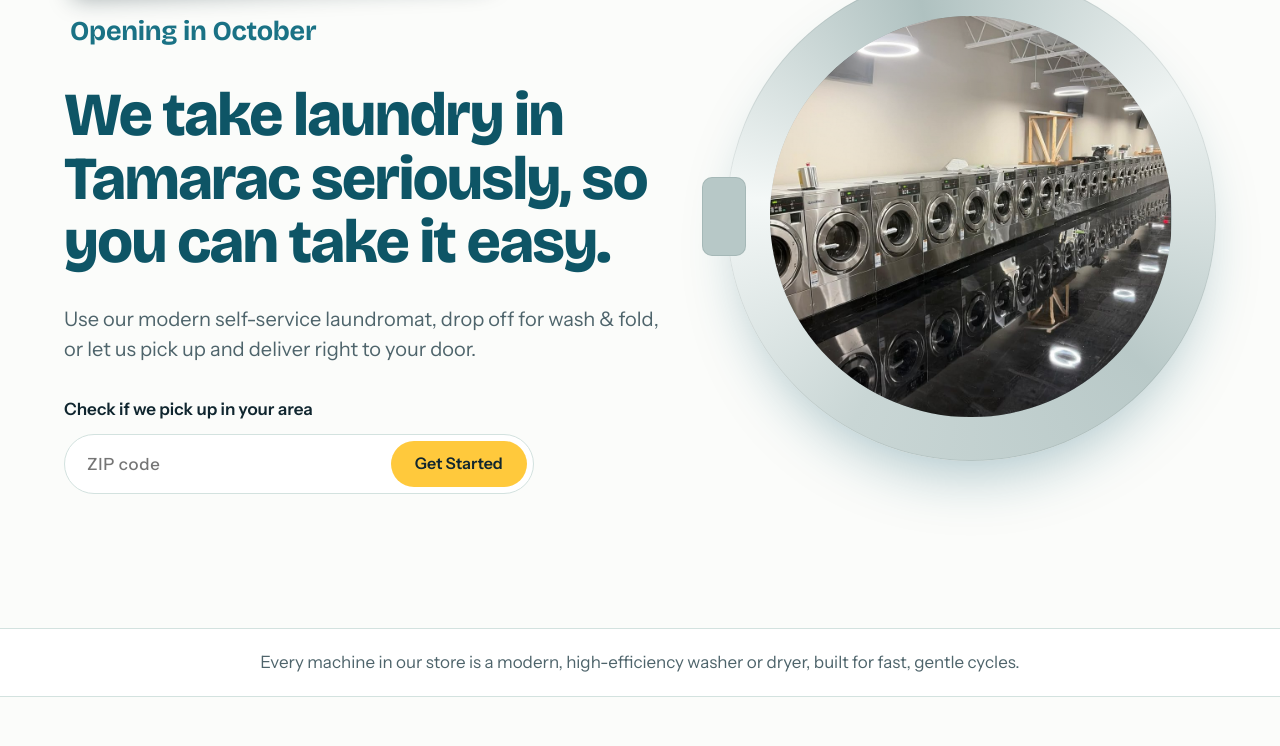
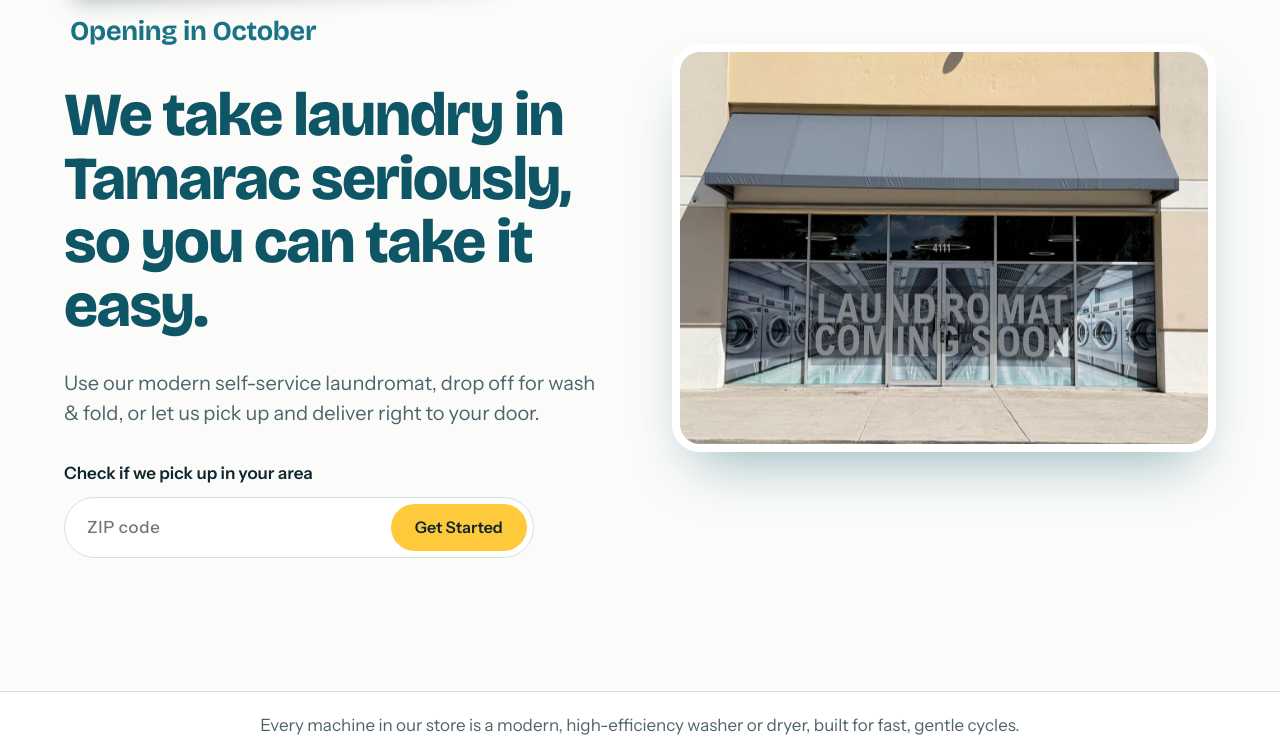
Before and after one commit to Akaashneedsaname/tamarac-laundromart, a plain HTML site: page public/index.html in a window 1280 px wide. Shown: the part 354-1100 px from the top of the page. Drawn offline with nearby package versions, Linux system fonts and the light colour scheme.

Commit message:
Storefront photo as the home page hero
Co-Authored-By: Claude Opus 5.5 <noreply@anthropic.com>

```diff
--- a/assets/css/styles.css
+++ b/assets/css/styles.css
@@ -157,7 +157,7 @@ a.info-chip:hover small { text-decoration: underline; }
 
 /* Home hero with porthole ------------------------------------------------ */
 .home-hero { padding: clamp(48px, 7vw, 96px) 0 clamp(56px, 8vw, 104px); overflow: hidden; }
-.home-hero-grid { display: grid; grid-template-columns: 1.1fr .9fr; gap: clamp(32px, 5vw, 72px); align-items: center; }
+.home-hero-grid { display: grid; grid-template-columns: 1fr 1fr; gap: clamp(32px, 5vw, 72px); align-items: center; }
 .home-hero h1 { max-width: 11em; }
 .home-hero .lead { margin-top: 1.1em; }
 
@@ -173,6 +173,12 @@ a.info-chip:hover small { text-decoration: underline; }
   background: radial-gradient(120% 70% at 28% 18%, rgba(255,255,255,.38), rgba(255,255,255,0) 48%); pointer-events: none; }
 .porthole-glass img { animation: porthole-spin 1.6s cubic-bezier(.2, .7, .1, 1) both; }
 @keyframes porthole-spin { from { transform: rotate(-38deg) scale(1.18); opacity: 0; } to { transform: none; opacity: 1; } }
+
+/* Home hero storefront photo: shown whole (wide shot), large rounded frame */
+.hero-photo { margin: 0; width: 100%; aspect-ratio: 4 / 3; border-radius: var(--r-media); overflow: hidden;
+  box-shadow: 0 30px 60px -24px rgba(14, 85, 102, .45); border: 8px solid #fff; }
+.hero-photo img { animation: hero-photo-in 1s cubic-bezier(.2, .7, .1, 1) both; }
+@keyframes hero-photo-in { from { transform: scale(1.06); opacity: 0; } to { transform: none; opacity: 1; } }
 
 /* Coming soon: a laundry claim ticket */
 .coming-soon { display: inline-flex; align-items: center; gap: 20px; margin: 0 0 40px; padding: 20px 40px 20px 22px;
--- a/public/assets/css/styles.css
+++ b/public/assets/css/styles.css
@@ -157,7 +157,7 @@ a.info-chip:hover small { text-decoration: underline; }
 
 /* Home hero with porthole ------------------------------------------------ */
 .home-hero { padding: clamp(48px, 7vw, 96px) 0 clamp(56px, 8vw, 104px); overflow: hidden; }
-.home-hero-grid { display: grid; grid-template-columns: 1.1fr .9fr; gap: clamp(32px, 5vw, 72px); align-items: center; }
+.home-hero-grid { display: grid; grid-template-columns: 1fr 1fr; gap: clamp(32px, 5vw, 72px); align-items: center; }
 .home-hero h1 { max-width: 11em; }
 .home-hero .lead { margin-top: 1.1em; }
 
@@ -173,6 +173,12 @@ a.info-chip:hover small { text-decoration: underline; }
   background: radial-gradient(120% 70% at 28% 18%, rgba(255,255,255,.38), rgba(255,255,255,0) 48%); pointer-events: none; }
 .porthole-glass img { animation: porthole-spin 1.6s cubic-bezier(.2, .7, .1, 1) both; }
 @keyframes porthole-spin { from { transform: rotate(-38deg) scale(1.18); opacity: 0; } to { transform: none; opacity: 1; } }
+
+/* Home hero storefront photo: shown whole (wide shot), large rounded frame */
+.hero-photo { margin: 0; width: 100%; aspect-ratio: 4 / 3; border-radius: var(--r-media); overflow: hidden;
+  box-shadow: 0 30px 60px -24px rgba(14, 85, 102, .45); border: 8px solid #fff; }
+.hero-photo img { animation: hero-photo-in 1s cubic-bezier(.2, .7, .1, 1) both; }
+@keyframes hero-photo-in { from { transform: scale(1.06); opacity: 0; } to { transform: none; opacity: 1; } }
 
 /* Coming soon: a laundry claim ticket */
 .coming-soon { display: inline-flex; align-items: center; gap: 20px; margin: 0 0 40px; padding: 20px 40px 20px 22px;
--- a/public/index.html
+++ b/public/index.html
@@ -10,7 +10,7 @@
 <meta property="og:title" content="Laundromat, Wash &amp; Fold and Pickup &amp; Delivery in Tamarac | Tamarac Laundromart">
 <meta property="og:description" content="Tamarac Laundromart offers self-service laundry, wash &amp; fold and laundry pickup &amp; delivery in Tamarac.">
 <meta property="og:url" content="https://tamaraclaundromart.com/">
-<meta property="og:image" content="https://tamaraclaundromart.com/assets/img/store-1.jpg">
+<meta property="og:image" content="https://tamaraclaundromart.com/assets/img/storefront.jpg">
 <meta name="theme-color" content="#0E5566">
 <link rel="icon" href="/assets/img/favicon.svg" type="image/svg+xml">
 <link rel="icon" href="/assets/img/favicon-32.png" type="image/png" sizes="32x32">
@@ -18,8 +18,8 @@
 <link rel="preconnect" href="https://fonts.googleapis.com">
 <link rel="preconnect" href="https://fonts.gstatic.com" crossorigin>
 <link href="https://fonts.googleapis.com/css2?family=Bricolage+Grotesque:opsz,wght@12..96,500..800&amp;family=Instrument+Sans:wght@400;500;600;700&amp;display=swap" rel="stylesheet">
-<link rel="stylesheet" href="/assets/css/styles.css?v=7fba0b4804">
-<script type="application/ld+json">{"@context": "https://schema.org", "@type": "Laundromat", "name": "Tamarac Laundromart", "telephone": "(754) 223-4119", "email": null, "url": "https://tamaraclaundromart.com", "logo": "https://tamaraclaundromart.com/assets/img/logo-mark-512.png", "image": "https://tamaraclaundromart.com/assets/img/store-1.jpg", "address": {"@type": "PostalAddress", "streetAddress": "4111 W Commercial Blvd", "addressLocality": "Tamarac", "addressRegion": "FL", "postalCode": "33319", "addressCountry": "United States"}}</script>
+<link rel="stylesheet" href="/assets/css/styles.css?v=81c760a48d">
+<script type="application/ld+json">{"@context": "https://schema.org", "@type": "Laundromat", "name": "Tamarac Laundromart", "telephone": "(754) 223-4119", "email": null, "url": "https://tamaraclaundromart.com", "logo": "https://tamaraclaundromart.com/assets/img/logo-mark-512.png", "image": "https://tamaraclaundromart.com/assets/img/storefront.jpg", "address": {"@type": "PostalAddress", "streetAddress": "4111 W Commercial Blvd", "addressLocality": "Tamarac", "addressRegion": "FL", "postalCode": "33319", "addressCountry": "United States"}}</script>
 <script>window.SITE={"tawkProperty": "", "tawkWidget": "", "formEndpoint": "", "email": "", "pickupUrl": "", "zips": {"33319": "Tamarac", "33320": "Tamarac", "33321": "Tamarac", "33351": "Tamarac"}};</script>
 <script src="/assets/js/main.js?v=f5795415dc" defer></script>
 </head>
@@ -92,10 +92,9 @@
 </form>
     </div>
     <div class="home-hero-media">
-      <div class="porthole">
-        <span class="porthole-ring" aria-hidden="true"></span>
-        <div class="porthole-glass"><img src="/assets/img/store-1.jpg" alt="Inside Tamarac Laundromart" class="cover" loading="eager" decoding="async"></div>
-      </div>
+      <figure class="hero-photo">
+        <img src="/assets/img/storefront.jpg" alt="Tamarac Laundromart storefront at 4111 W Commercial Blvd" class="cover" loading="eager" decoding="async">
+      </figure>
     </div>
   </div>
 </section>
```
Also changed, not shown: public/404.html (+3 -3 lines), public/about-us/contact-us/index.html (+3 -3 lines), public/about-us/faq/index.html (+3 -3 lines), public/about-us/index.html (+3 -3 lines), public/blog/how-to-read-laundry-care-labels/index.html (+3 -3 lines), public/blog/index.html (+3 -3 lines), public/blog/tips-for-a-faster-laundromat-visit/index.html (+3 -3 lines), public/blog/what-to-expect-from-laundry-pickup-and-delivery/index.html (+3 -3 lines), public/commercial-laundry/index.html (+3 -3 lines), public/pickup-and-delivery/index.html (+3 -3 lines), public/privacy-policy/index.html (+4 -4 lines), public/self-service-laundry/index.html (+3 -3 lines), public/terms-of-use/index.html (+4 -4 lines), public/wash-and-fold/index.html (+3 -3 lines), 2 more files, 1 other file.
